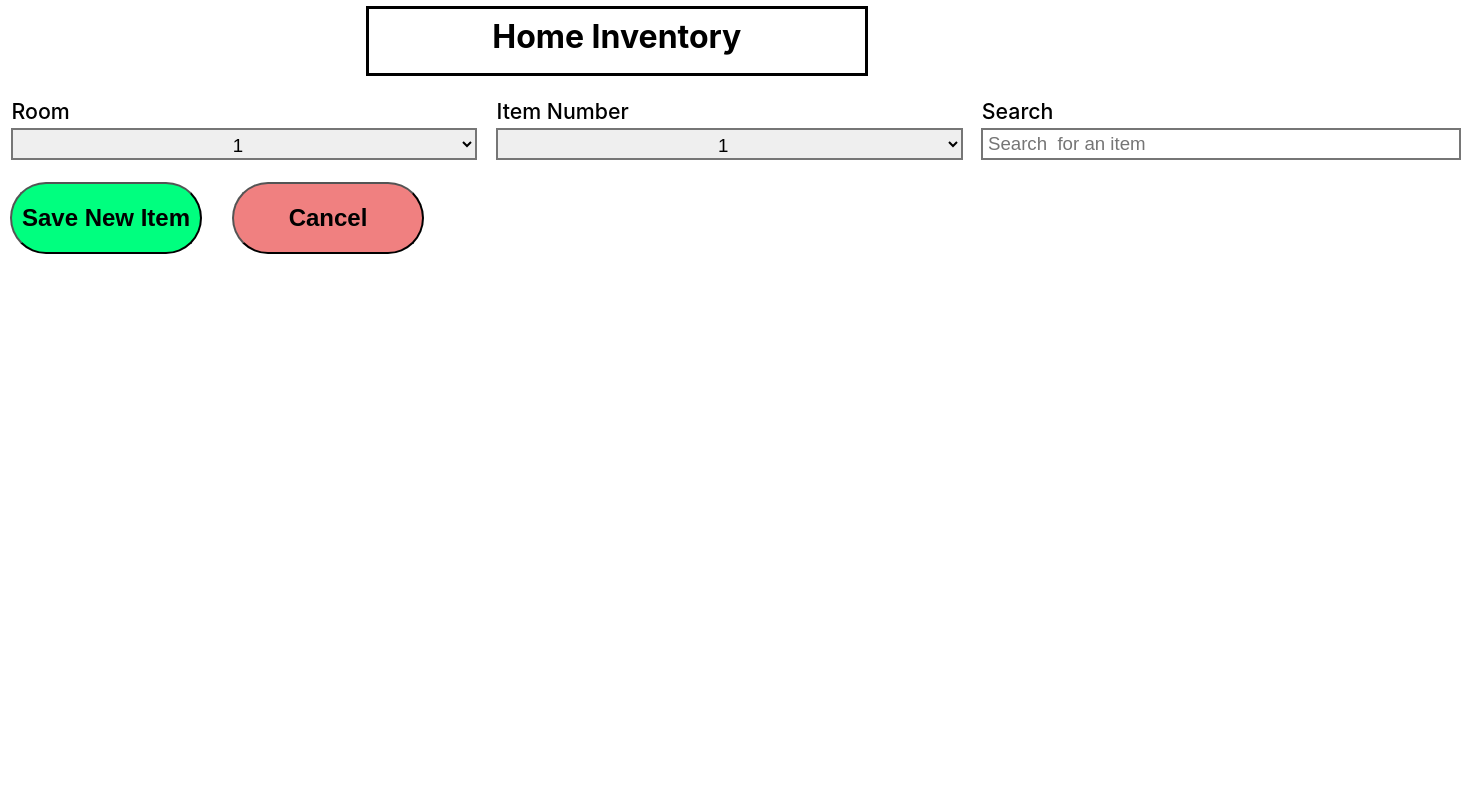
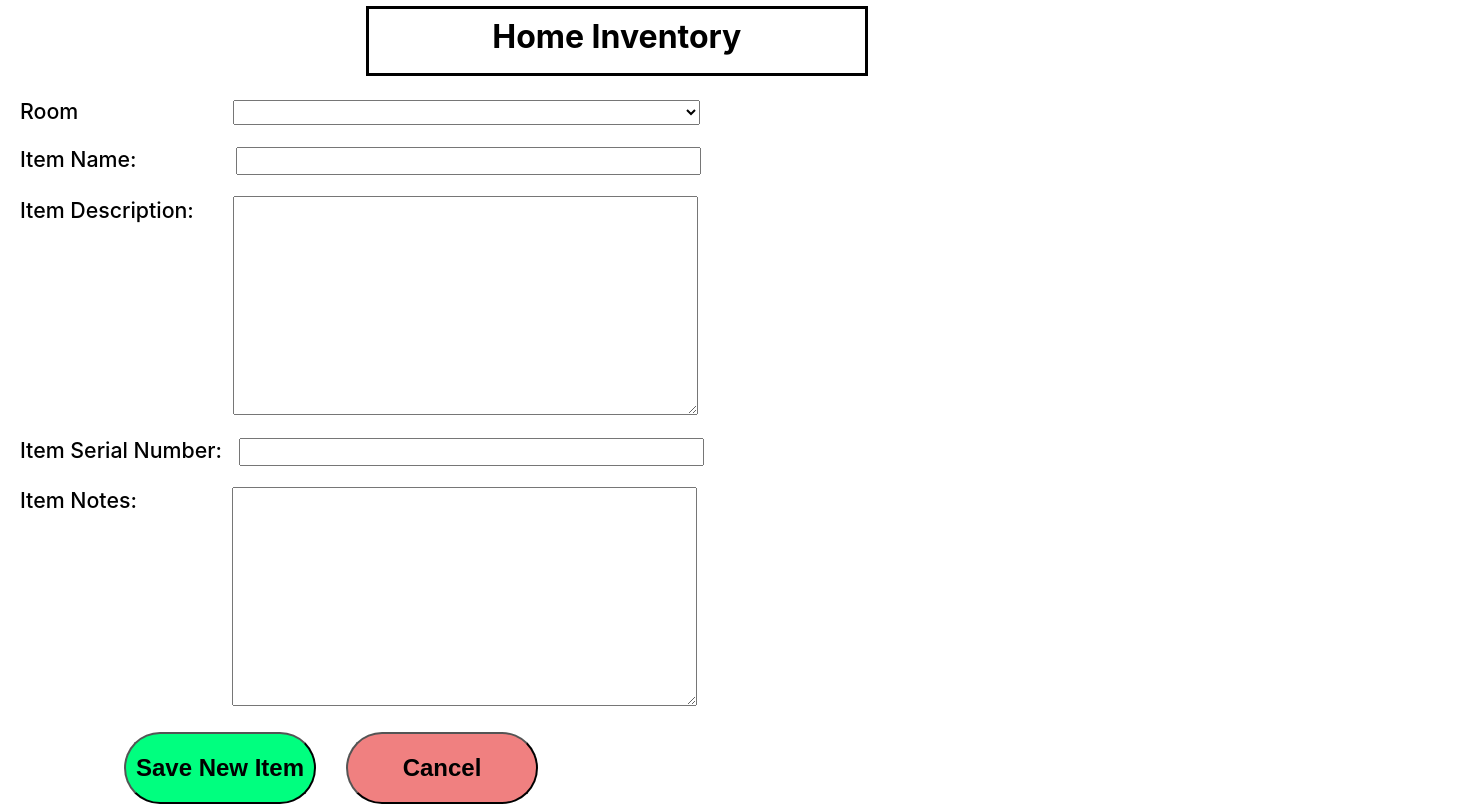
Before and after one commit to BShoop33/homeinventory, a React (Create React App) app: page /additem in a window 1280 px wide. Shown: the whole page, 1461 px wide, since content can reach past the window. Built offline with nearby package versions, Linux system fonts and the light colour scheme.

Commit message:
add items fields created

```diff
--- a/src/Home/AddItem.css
+++ b/src/Home/AddItem.css
@@ -21,6 +21,12 @@
     width: 15em;
 }
 
+.InputsContainer {
+    display: flex;
+    flex-direction: column;
+    margin-left: 1em;
+}
+
 .PageHeaderContainer-AddItem {
     display: flex;
     justify-content: center;
@@ -32,9 +38,115 @@
     font-size: 18pt;
     font-weight: 600;
     height: 3em;
-    margin-left: .25em;
+    margin-left: 5em;
     margin-right: 1em;
     margin-top: .25em;
     outline: none;
     width: 8em;
 }
+
+
+
+
+
+
+
+
+
+
+
+
+.ItemNotesTitle {
+    font-size: 16pt;
+    font-weight: 500;
+}
+
+
+.DescriptionInput {
+    width: 21.5em;
+    height: 10em;
+    margin-left: 1.75em;
+    margin-top: .1em;
+    font-size: 16pt;
+    font-weight: 500;
+}
+
+
+.DescriptionContainer  {
+    margin-top: -1.8em;
+    margin-left: 11em;
+}
+
+.DescriptionTitle {
+    font-size: 16pt;
+    font-weight: 500;
+    margin-top: 1em;
+}
+
+.ItemNotesContainer  {
+    margin-top: -1.8em;
+    margin-left: 11em;
+}
+
+.ItemNotesTitle {
+    margin-top: 1em;
+}
+
+
+.AddItemButtonsContainer {
+    margin-top: 1em;
+}
+
+
+.ItemNotesContainer {
+    margin-top: 1em;
+}
+
+.ItemSerialInput {
+    font-size: 14pt;
+    font-weight: 500;
+    margin-left: .6em;
+    margin-top: 1em;
+    width: 24.5em;
+    height: auto;
+}
+
+.ItemSerialTitle {
+    font-size: 16pt;
+    font-weight: 500;
+}
+
+.ItemNotesInput {
+    width: 21.5em;
+    height: 10em;
+    margin-left: 1.7em;
+    margin-top: -2em;
+    font-size: 16pt;
+    font-weight: 500;
+}
+
+.ItemNameInput {
+    font-size: 14pt;
+    font-weight: 500;
+    margin-left: 5em;
+    margin-top: 1.2em;
+    width: 24.5em;
+    height: auto;
+}
+
+.ItemNameTitle {
+    font-size: 16pt;
+    font-weight: 500;
+}
+
+.RoomInput {
+    font-size: 14pt;
+    font-weight: 500;
+    margin-left: 8.3em;
+    width: 25em;
+}
+
+.RoomInputTitle {
+    font-size: 16pt;
+    font-weight: 500;
+}
--- a/src/Home/AddItem.js
+++ b/src/Home/AddItem.js
@@ -13,29 +13,60 @@ export function AddItem() {
             </header>
 
             <div className="BodyContainer">
-                <div className="FiltersContainer">
-                    <div className="RoomContainer">
-                        <label className="RoomFilterTitle">Room </label>
-                        <select className="RoomFilter">Room
-                            <option>1</option>
-                            <option>2</option>
+                <div className="InputsContainer">
+                    <div className="RoomInputContainer">
+                        <label className="RoomInputTitle">Room</label>
+                        <select className="RoomInput">
+                            <option selected="selected"></option>
+                            <option>Attic</option>
+                            <option>Back Yard</option>
+                            <option>Bed Room 1</option>
+                            <option>Bed Room 1 Closet</option>
+                            <option>Bed Room 2</option>
+                            <option>Bed Room 2 Closet</option>
+                            <option>Bed Room 3</option>
+                            <option>Bed Room 3 Closet</option>
+                            <option>Bonus Room</option>
+                            <option>Dining Room</option>
+                            <option>Downstairs Bathroom</option>
+                            <option>Downstairs Closet</option>
+                            <option>Foyer</option>
+                            <option>Front Porch</option>
+                            <option>Front Yard</option>
+                            <option>Garage</option>
+                            <option>Guest Bathroom</option>
+                            <option>Kitchen</option>
+                            <option>Laundry Room</option>
+                            <option>Living Room</option>
+                            <option>Main Bathroom</option>
+                            <option>Mud Room</option>
+                            <option>Patio</option>
+                            <option>Stairwell</option>
                         </select>
                     </div>
 
-                    <div className="ItemNumberContainer">
-                        <label className="ItemNumberTitle">Item Number</label>
-                        <select className="ItemNumberFilter">Item Inventory
-                            <option>1</option>
-                            <option>2</option>
-                        </select>
+                    <div className="ItemNameContainer">
+                        <label className="ItemNameTitle">Item Name:  </label>
+                        <input type="text" className="ItemNameInput" />
+                    </div>
+                    <label className="DescriptionTitle">Item Description:  </label>
+                    <div className="DescriptionContainer">
+
+                        <textarea type="textarea" className="DescriptionInput" />
                     </div>
 
-                    <div className="SearchContainer">
-                        <label className="SearchTitle">Search</label>
-                        <input type="text" className="Search" placeholder="Search  for an item" />
+                    <div className="ItemSerialContainer">
+                        <label className="ItemSerialTitle">Item Serial Number:  </label>
+                        <input type="text" className="ItemSerialInput" />
+                    </div>
+
+                    <label className="ItemNotesTitle">Item Notes:  </label>
+                    <div className="ItemNotesContainer">
+                        <textarea type="textarea" className="ItemNotesInput" />
                     </div>
                 </div>
 
+                <div className="AddItemButtonsContainer">
                     <button className="SaveAddItem"
                         onClick={() => {
                             history.push(`/`)
@@ -50,6 +81,7 @@ export function AddItem() {
                         type="button">Cancel
                     </button>
                 </div>
+            </div>
         </>
     );
 }
```
Also changed, not shown: 1 other file (tests, documents, lock files or other folders). Lines whose indentation alone changed are shown as unchanged.
